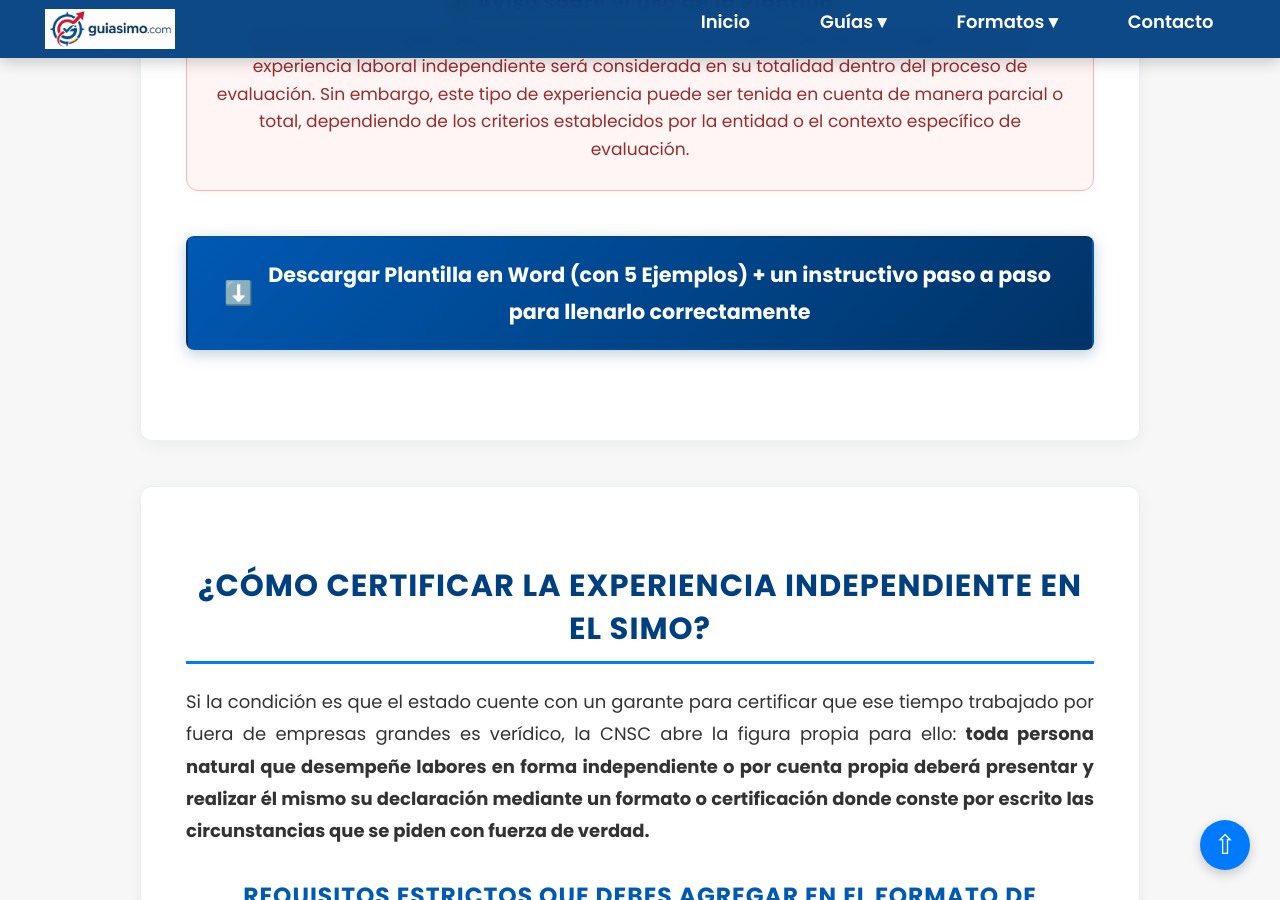
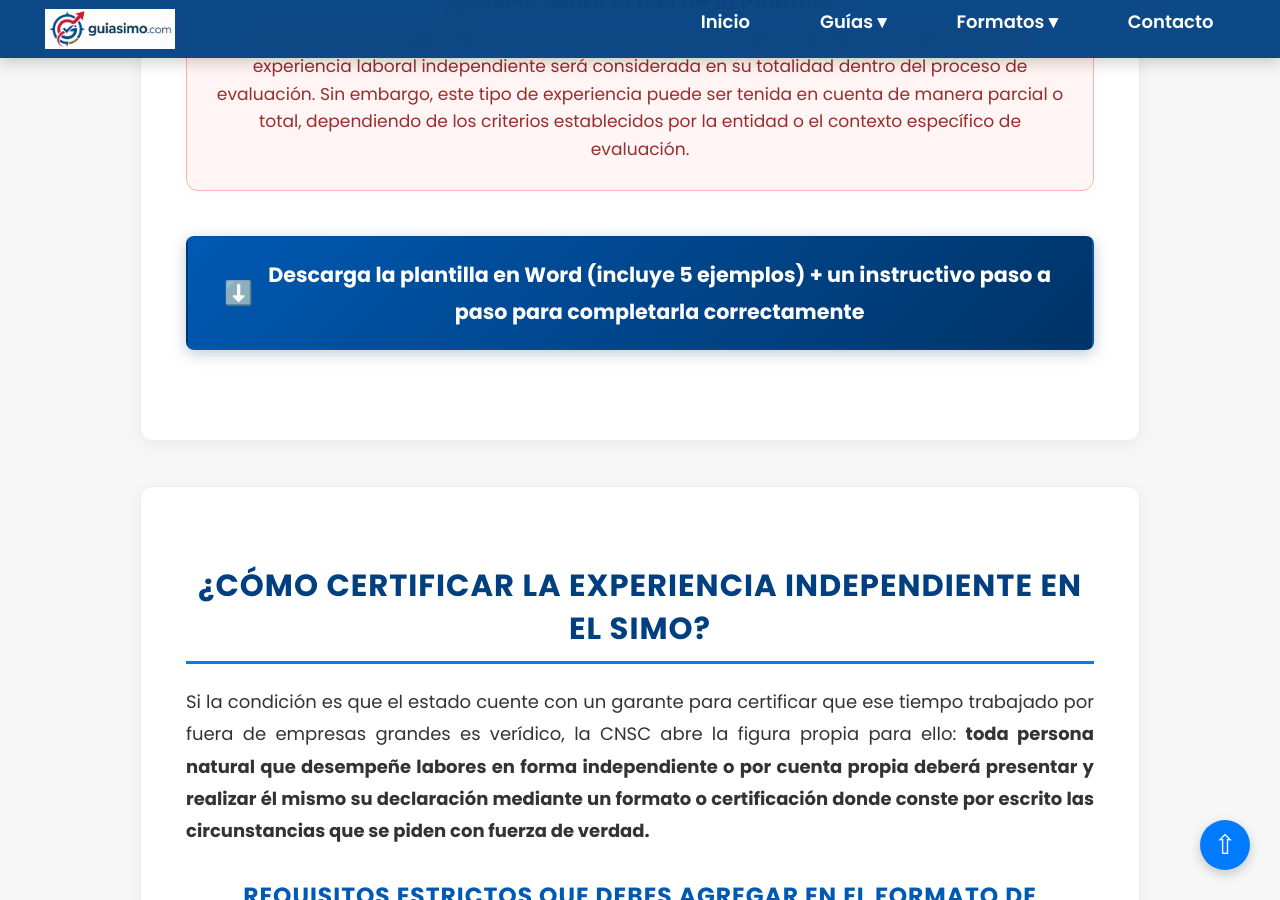
Before and after one commit to ManuDavril31/simo, a Jekyll site: the page built from formatos/experiencia-laboral-independiente.md, in a window 1280 px wide and 900 px high, scrolled down 2419 px. Built offline with Jekyll 4.4.1, drawn with Linux system fonts in a browser that asks for light colours; some of the changed text lies outside the part shown.

Commit message:
mejoras en el copy del call to action boton descarga 2

```diff
--- a/formatos/experiencia-laboral-independiente.md
+++ b/formatos/experiencia-laboral-independiente.md
@@ -55,7 +55,7 @@ permalink: /formatos/experiencia-laboral-independiente/
 
   <div class="btn-download-container">
     <a href="https://checkout.wompi.co/l/f5JBgO" class="btn-download">
-      <span class="icon">⬇️</span> Descargar Plantilla en Word (con 5 Ejemplos) + un instructivo paso a paso para llenarlo correctamente
+      <span class="icon">⬇️</span> Descarga la plantilla en Word (incluye 5 ejemplos) + un instructivo paso a paso para completarla correctamente
     </a>
   </div>
 </section>
@@ -108,7 +108,7 @@ La presente certificación se expide en la ciudad de <strong>[Ciudad]</strong>,
 
   <div class="btn-download-container">
     <a href="https://checkout.wompi.co/l/f5JBgO" class="btn-download">
-      <span class="icon">⬇️</span> Descargar Plantilla en Word (con 5 Ejemplos) + un instructivo paso a paso para llenarlo correctamente
+      <span class="icon">⬇️</span> Descarga la plantilla en Word (incluye 5 ejemplos) + un instructivo paso a paso para completarla correctamente
     </a>
   </div>
 </section>
@@ -146,7 +146,7 @@ La presente certificación se expide en la ciudad de <strong>[Ciudad]</strong>,
 
   <div class="btn-download-container">
     <a href="https://checkout.wompi.co/l/f5JBgO" class="btn-download">
-      <span class="icon">⬇️</span> Descargar Plantilla en Word (con 5 Ejemplos) + un instructivo paso a paso para llenarlo correctamente
+      <span class="icon">⬇️</span> Descarga la plantilla en Word (incluye 5 ejemplos) + un instructivo paso a paso para completarla correctamente
     </a>
   </div>
 </section>
```
Also changed, not shown: 13 other files.
